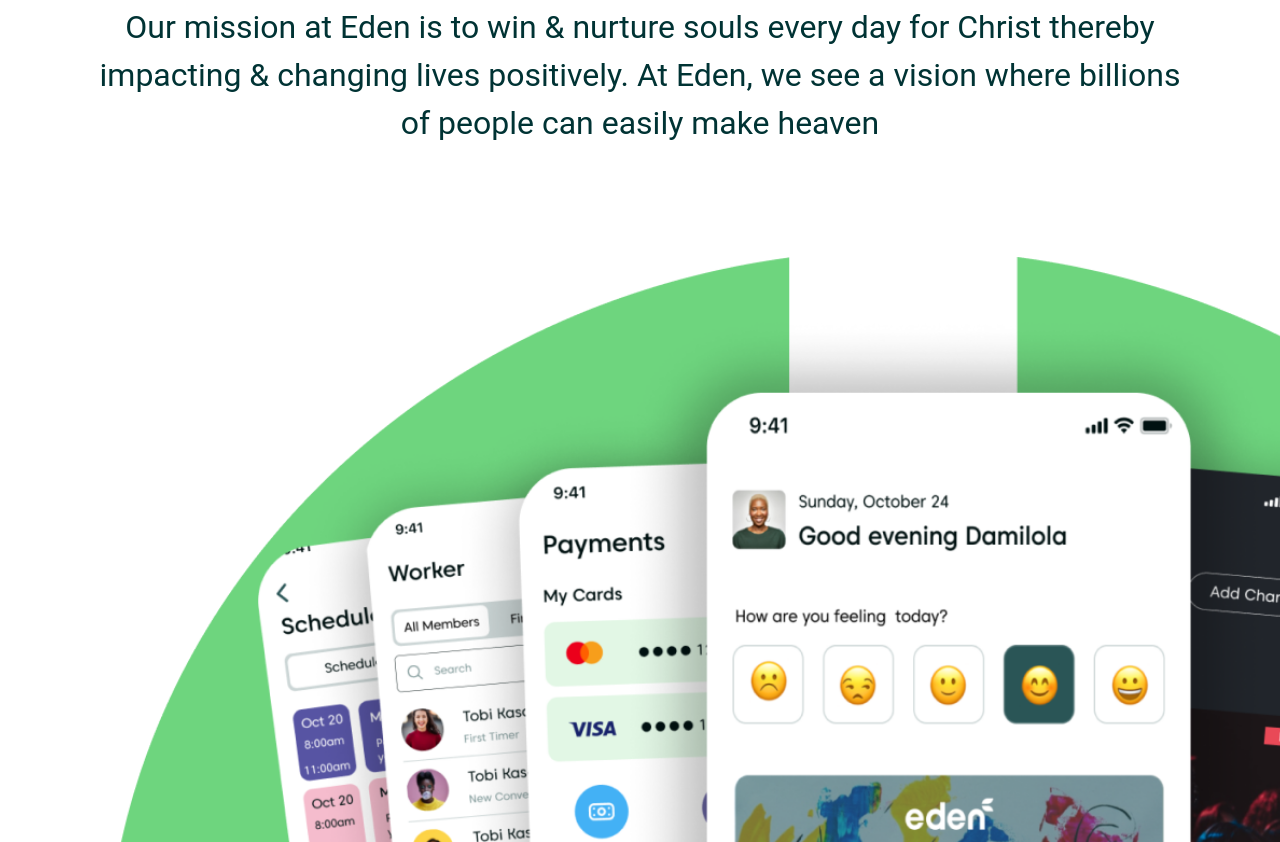
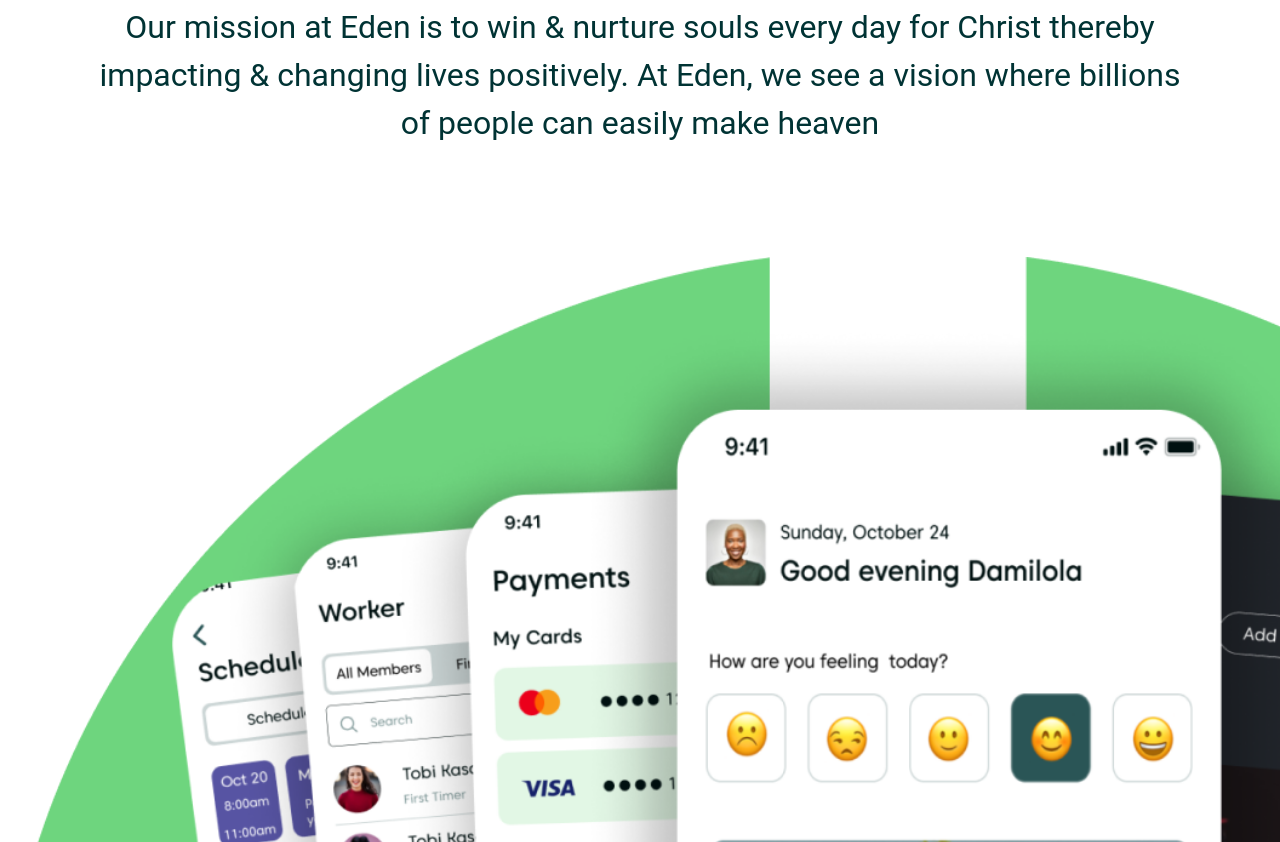
Before and after one commit to olumidex/EdenDest, a plain HTML site: page index.html in a window 1280 px wide. Shown: the part 958-1800 px from the top of the page. Drawn offline with nearby package versions, Linux system fonts and the light colour scheme.

Commit message:
Update style.css
commnd

```diff
--- a/css/style.css
+++ b/css/style.css
@@ -159,8 +159,7 @@ header .first-click:hover{
 
 .phone{
     padding: 10vmin 0;
-    margin-left: 105px;
-    width: 1600px;
+    width: 1800px;
 }
 
 .section-2{
```
